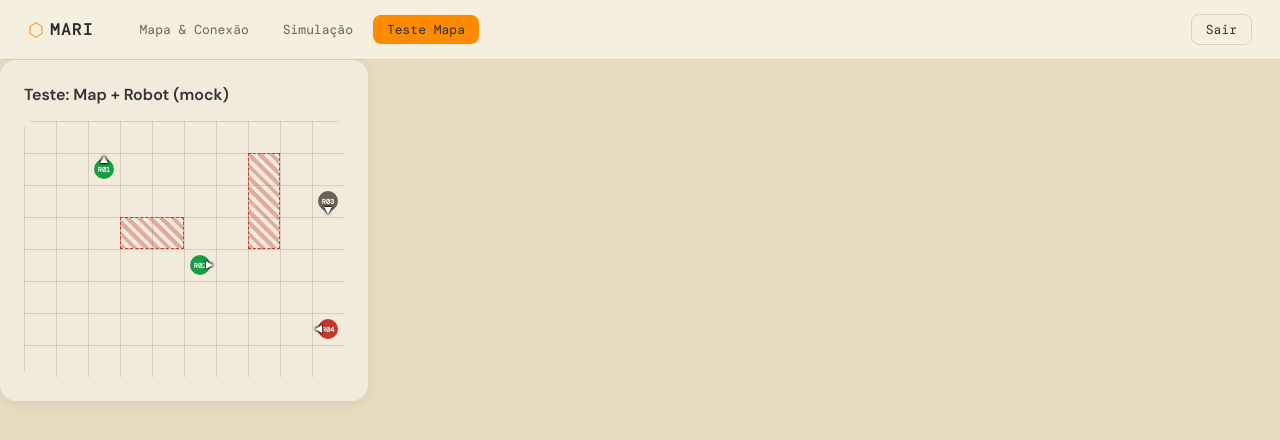
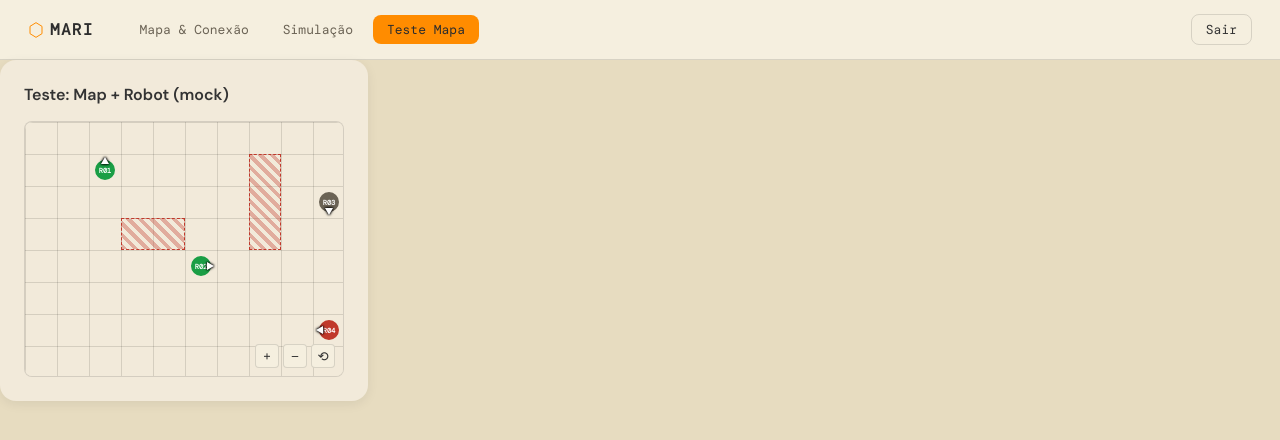
Before and after one commit to Lucas-O-S/TCC_Swarm_Robots, a React (Vite) app in the folder Frontend/: page /mapa-teste in a window 1280 px wide. Shown: the top 440 px of the page. Built offline with nearby package versions, Linux system fonts and the light colour scheme.

Commit message:
feat: add MapCanvas and MapViewport components for enhanced map rendering and interaction

```diff
--- /dev/null
+++ b/Frontend/src/components/MapCanvas/MapCanvas.tsx
@@ -0,0 +1,37 @@
+import type { HTMLAttributes } from 'react';
+import { Map } from '../Map/Map';
+import { MapViewport } from '../MapViewport/MapViewport';
+
+interface MapCanvasProps extends HTMLAttributes<HTMLDivElement> {
+  cols?: number;
+  rows?: number;
+  cellSize?: number;
+  minZoom?: number;
+  maxZoom?: number;
+}
+
+const DEFAULT_COLS = 14;
+const DEFAULT_ROWS = 8;
+const DEFAULT_CELL = 32;
+
+// <Map> (grid puro) dentro de <MapViewport> (quadro com zoom/arraste). O
+// quadro nasce do tamanho exato do mapa (cols * cellSize x rows * cellSize),
+// então o estado inicial mostra o mapa inteiro, sem sobra nem corte — zoom
+// e arraste só entram depois que o usuário mexe.
+export function MapCanvas({
+  cols = DEFAULT_COLS,
+  rows = DEFAULT_ROWS,
+  cellSize = DEFAULT_CELL,
+  minZoom,
+  maxZoom,
+  children,
+  ...rest
+}: MapCanvasProps) {
+  return (
+    <MapViewport width={cols * cellSize} height={rows * cellSize} minZoom={minZoom} maxZoom={maxZoom}>
+      <Map cols={cols} rows={rows} cellSize={cellSize} {...rest}>
+        {children}
+      </Map>
+    </MapViewport>
+  );
+}
--- /dev/null
+++ b/Frontend/src/components/MapViewport/MapViewport.module.css
@@ -0,0 +1,43 @@
+.frame {
+  position: relative;
+  border: 1px solid var(--color-border);
+  border-radius: var(--radius-sm);
+  overflow: hidden;
+  background: var(--color-surface-alt);
+}
+
+.surface {
+  width: 100%;
+  height: 100%;
+  overflow: hidden;
+  cursor: grab;
+  touch-action: none;
+}
+
+.surface:active {
+  cursor: grabbing;
+}
+
+.content {
+  width: max-content;
+  transform-origin: 0 0;
+}
+
+.controls {
+  position: absolute;
+  right: 8px;
+  bottom: 8px;
+  display: flex;
+  gap: 4px;
+}
+
+.controls button {
+  width: 24px;
+  height: 24px;
+  border: 1px solid var(--color-border);
+  border-radius: 4px;
+  background: var(--color-surface);
+  color: var(--color-text);
+  font-family: var(--font-mono);
+  cursor: pointer;
+}
--- /dev/null
+++ b/Frontend/src/components/MapViewport/MapViewport.tsx
@@ -0,0 +1,103 @@
+import { useRef, useState } from 'react';
+import type { PointerEvent, PropsWithChildren, WheelEvent } from 'react';
+import styles from './MapViewport.module.css';
+
+interface MapViewportProps extends PropsWithChildren {
+  width?: number;
+  height?: number;
+  minZoom?: number;
+  maxZoom?: number;
+}
+
+const DEFAULT_WIDTH = 480;
+const DEFAULT_HEIGHT = 320;
+const DEFAULT_MIN_ZOOM = 0.5;
+const DEFAULT_MAX_ZOOM = 3;
+const ZOOM_STEP = 0.15;
+
+interface DragState {
+  startX: number;
+  startY: number;
+  panX: number;
+  panY: number;
+}
+
+// Quadro com recorte fixo (overflow: hidden) pra ver só uma parte do mapa
+// por vez. O conteúdo (ex.: <Map>...</Map>) é movido/escalado via CSS
+// transform (translate + scale) — sem lib externa, mesmo espírito dos
+// outros componentes do projeto (CSS puro).
+export function MapViewport({
+  width = DEFAULT_WIDTH,
+  height = DEFAULT_HEIGHT,
+  minZoom = DEFAULT_MIN_ZOOM,
+  maxZoom = DEFAULT_MAX_ZOOM,
+  children,
+}: MapViewportProps) {
+  const [zoom, setZoom] = useState(1);
+  const [pan, setPan] = useState({ x: 0, y: 0 });
+  const drag = useRef<DragState | null>(null);
+
+  function clampZoom(value: number) {
+    return Math.min(maxZoom, Math.max(minZoom, value));
+  }
+
+  function handleWheel(e: WheelEvent<HTMLDivElement>) {
+    e.preventDefault();
+    const delta = e.deltaY > 0 ? -ZOOM_STEP : ZOOM_STEP;
+    setZoom((z) => clampZoom(z + delta));
+  }
+
+  function handlePointerDown(e: PointerEvent<HTMLDivElement>) {
+    e.currentTarget.setPointerCapture(e.pointerId);
+    drag.current = { startX: e.clientX, startY: e.clientY, panX: pan.x, panY: pan.y };
+  }
+
+  function handlePointerMove(e: PointerEvent<HTMLDivElement>) {
+    if (!drag.current) return;
+    setPan({
+      x: drag.current.panX + (e.clientX - drag.current.startX),
+      y: drag.current.panY + (e.clientY - drag.current.startY),
+    });
+  }
+
+  function handlePointerUp() {
+    drag.current = null;
+  }
+
+  function reset() {
+    setZoom(1);
+    setPan({ x: 0, y: 0 });
+  }
+
+  return (
+    <div className={styles.frame} style={{ width, height }}>
+      <div
+        className={styles.surface}
+        onWheel={handleWheel}
+        onPointerDown={handlePointerDown}
+        onPointerMove={handlePointerMove}
+        onPointerUp={handlePointerUp}
+        onPointerLeave={handlePointerUp}
+      >
+        <div
+          className={styles.content}
+          style={{ transform: `translate(${pan.x}px, ${pan.y}px) scale(${zoom})` }}
+        >
+          {children}
+        </div>
+      </div>
+
+      <div className={styles.controls}>
+        <button type="button" onClick={() => setZoom((z) => clampZoom(z + ZOOM_STEP))}>
+          +
+        </button>
+        <button type="button" onClick={() => setZoom((z) => clampZoom(z - ZOOM_STEP))}>
+          −
+        </button>
+        <button type="button" onClick={reset}>
+          ⟲
+        </button>
+      </div>
+    </div>
+  );
+}
--- a/Frontend/src/screens/map-test/MapTestScreen.tsx
+++ b/Frontend/src/screens/map-test/MapTestScreen.tsx
@@ -1,8 +1,8 @@
 import { RobotStatus } from '../../enums/RobotStatus.enum';
 import { Card } from '../../components/Card/Card';
-import { Map } from '../../components/Map/Map';
 import { Robot } from '../../components/Robot/RobotProp';
 import { Obstacle } from '../../components/Obstacle/Obstacle';
+import { MapCanvas } from '../../components/MapCanvas/MapCanvas';
 import type { MapModel } from '../../model/Map.Model';
 import styles from './MapTestScreen.module.css';
 
@@ -72,7 +72,7 @@ export function MapTestScreen() {
     <Card className={styles.card}>
       <h1 className={styles.title}>Teste: Map + Robot (mock)</h1>
 
-      <Map cols={MOCK_MAP.cenario.sizeX} rows={MOCK_MAP.cenario.sizeY} cellSize={CELL_SIZE}>
+      <MapCanvas cols={MOCK_MAP.cenario.sizeX} rows={MOCK_MAP.cenario.sizeY} cellSize={CELL_SIZE}>
         {MOCK_MAP.cenario.Obstacles.map((obstacle) => (
           <Obstacle
             key={obstacle.name}
@@ -99,7 +99,7 @@ export function MapTestScreen() {
             }}
           />
         ))}
-      </Map>
+      </MapCanvas>
     </Card>
   );
 }
```
